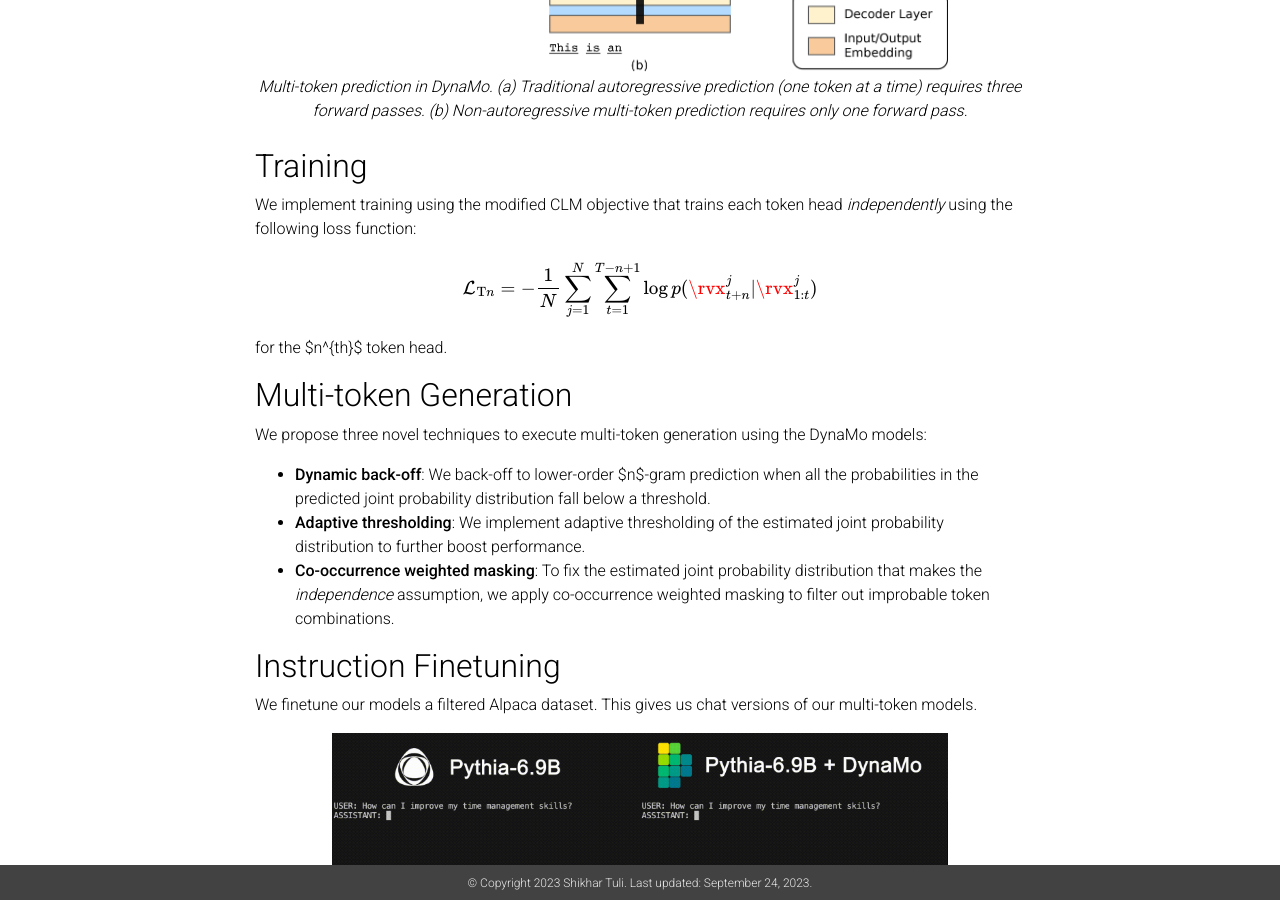
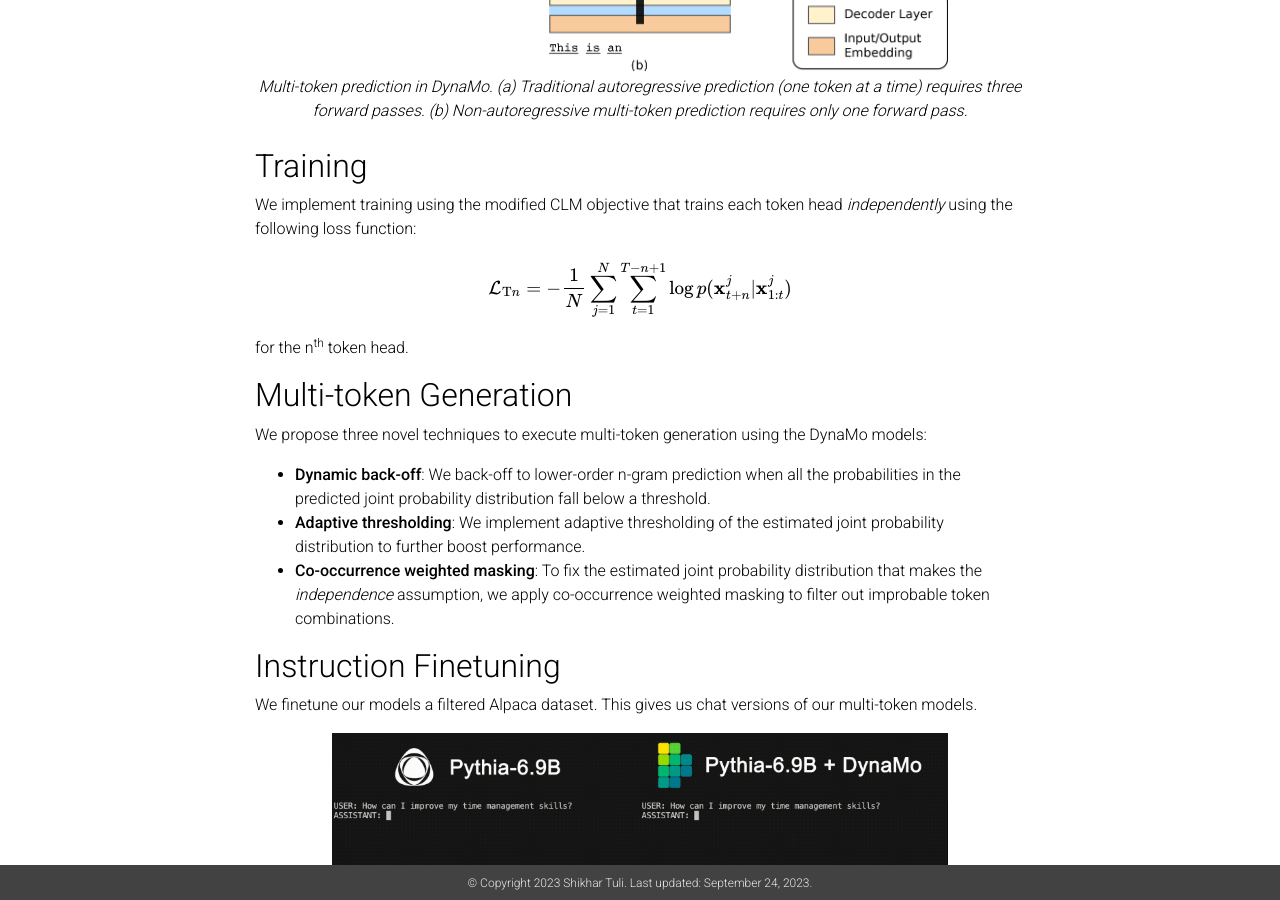
Before and after one commit to shikhartuli/shikhartuli.github.io, a Jekyll site: the page built from _pages/dynamo.md, in a window 1280 px wide and 900 px high, scrolled down 859 px. Built offline with Jekyll 4.4.1, drawn with Linux system fonts in a browser that asks for light colours; nearby versions of some CDN libraries; a style sheet for code colours, icons or effects is not loaded.

Commit message:
Updated DynaMo

```diff
--- a/_pages/dynamo.md
+++ b/_pages/dynamo.md
@@ -42,15 +42,15 @@ DynaMo is a suite of multi-token prediction models. Our models are instantiated
 
 We implement training using the modified CLM objective that trains each token head _independently_ using the following loss function:
 
-$$\mathcal{L}_{\text{T}n} = - \frac{1}{N} \sum_{j=1}^N \sum_{t=1}^{T - n + 1} \log p(\rvx_{t+n}^j|\rvx_{1:t}^j)$$
+$$\mathcal{L}_{\text{T}n} = - \frac{1}{N} \sum_{j=1}^N \sum_{t=1}^{T - n + 1} \log p(\mathbf{x}_{t+n}^j|\mathbf{x}_{1:t}^j)$$
 
-for the $n^{th}$ token head.
+for the n<sup>th</sup> token head.
 
 ## Multi-token Generation
 
 We propose three novel techniques to execute multi-token generation using the DynaMo models:
 
-- **Dynamic back-off**: We back-off to lower-order $n$-gram prediction when all the probabilities in the predicted joint probability distribution fall below a threshold.
+- **Dynamic back-off**: We back-off to lower-order n-gram prediction when all the probabilities in the predicted joint probability distribution fall below a threshold.
 - **Adaptive thresholding**: We implement adaptive thresholding of the estimated joint probability distribution to further boost performance.
 - **Co-occurrence weighted masking**: To fix the estimated joint probability distribution that makes the _independence_ assumption, we apply co-occurrence weighted masking to filter out improbable token combinations.
 
@@ -61,7 +61,7 @@ We finetune our models a filtered Alpaca dataset. This gives us chat versions of
 <div align="center">
   <img src="{{ site.baseurl }}/assets/img/dynamo-7p3b-t3.gif" alt="DynaMo-7.3B-T3-Chat vs. Pythia-6.9B" width="80%" />
   <br>
-  <div align="center" width="80%">
+  <div align="center" width="100%">
     <em>DynaMo on Pythia-6.9B.</em>
   </div>
   <br>
```
